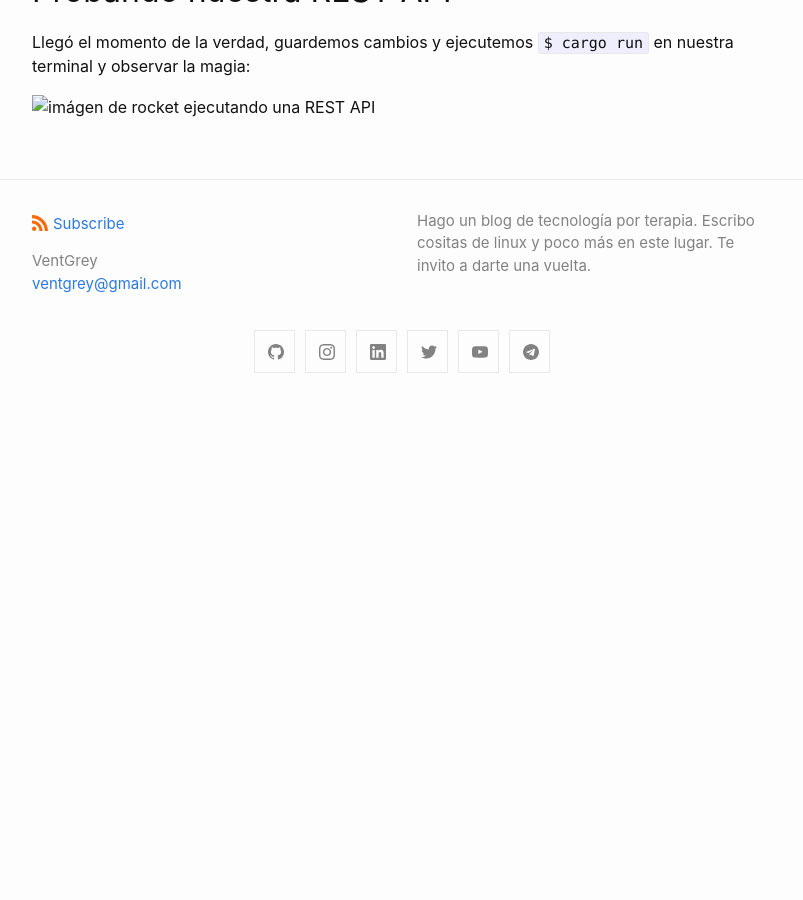
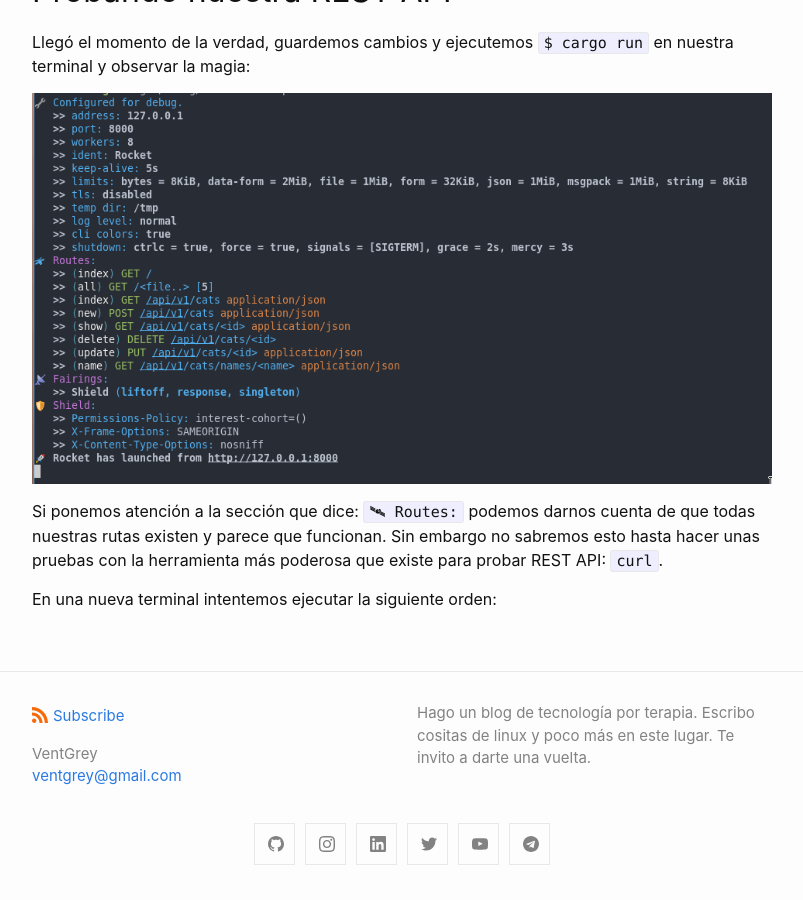
Before and after one commit to VentGrey/ventgrey.github.io, a Jekyll site: the page built from _posts/2022-01-24-como-crear-y-consumir-una-REST-api-en-rust-con-rocket.md, in a window 1280 px wide and 900 px high, scrolled down 34619 px. Shown: the whole window, without its empty margins (238-1041 px from the left). Built offline with Jekyll 4.4.1, drawn with Linux system fonts in a browser that asks for light colours; before the commit the page ends 35027 px from its top, so only the background shows below that.

Commit message:
Update 2022-01-24-como-crear-y-consumir-una-REST-api-en-rust-con-rocket.md

```diff
--- a/_posts/2022-01-24-como-crear-y-consumir-una-REST-api-en-rust-con-rocket.md
+++ b/_posts/2022-01-24-como-crear-y-consumir-una-REST-api-en-rust-con-rocket.md
@@ -1229,4 +1229,8 @@ table! {
 
 Llegó el momento de la verdad, guardemos cambios y ejecutemos `$ cargo run` en nuestra terminal y observar la magia:
 
-![imágen de rocket ejecutando una REST API]()
+![imágen de rocket ejecutando una REST API](https://raw.githubusercontent.com/VentGrey/ventgrey.github.io/master/assets/img/rocket.png)
+
+Si ponemos atención a la sección que dice: `🛰  Routes:` podemos darnos cuenta de que todas nuestras rutas existen y parece que funcionan. Sin embargo no sabremos esto hasta hacer unas pruebas con la herramienta más poderosa que existe para probar REST API: `curl`.
+
+En una nueva terminal intentemos ejecutar la siguiente orden:
```
